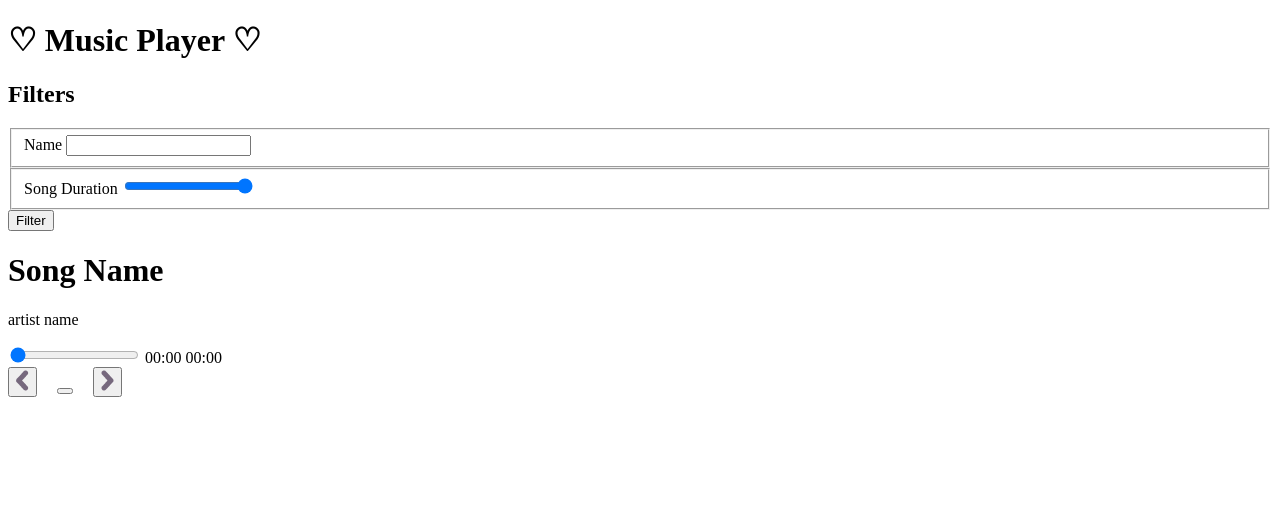
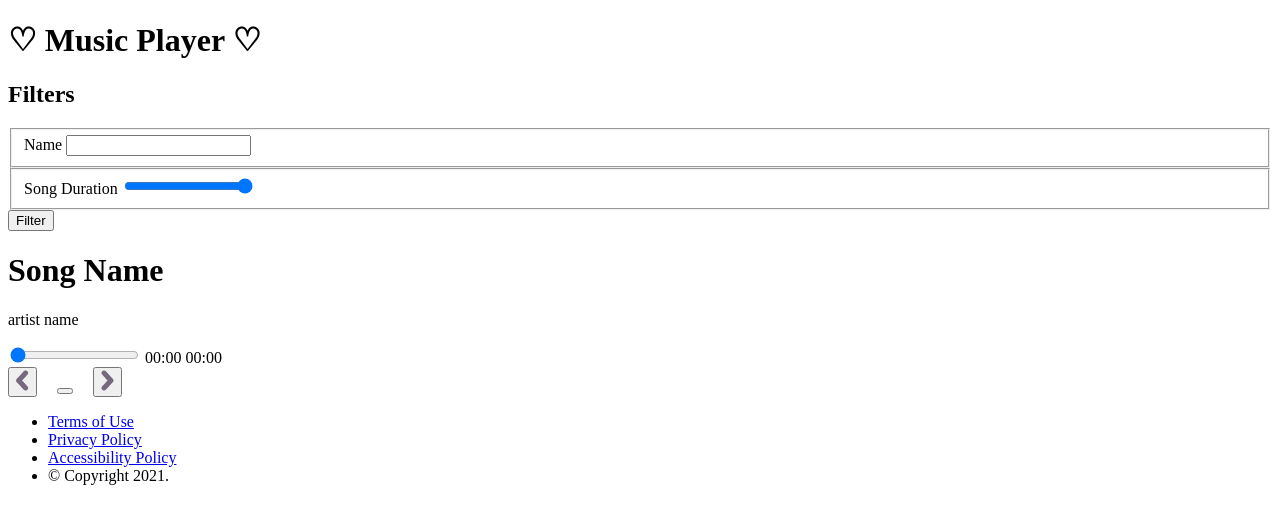
Before and after one commit to haka08/music-player-project, a plain HTML site: page html.html in a window 1280 px wide. Drawn offline with Linux system fonts and the light colour scheme; a web font is replaced by a local one.

Commit message:
Creating simple footer

```diff
--- a/html.html
+++ b/html.html
@@ -61,10 +61,22 @@
     </button>
     &nbsp&nbsp&nbsp
     <button class="btn forward-btn"><img src="images/nxt.png" alt=""></button>
-
-
   </div>
 </div>
 
+<!-- Footer -->
+
+<footer class="page-footer">
+  <nav aria-label="Legal">
+    <ul class="legal">
+      <li class="legalList"><a href="#">Terms of Use</a></li>
+      <li class="legalList"><a href="#">Privacy Policy</a></li>
+      <li class="legalList"><a href="#">Accessibility Policy</a></li>
+      <li class="copyRight">&copy; Copyright 2021.</li>
+    </ul>
+
+  </nav>
+</footer>
+
 </body>
 </html>
```
